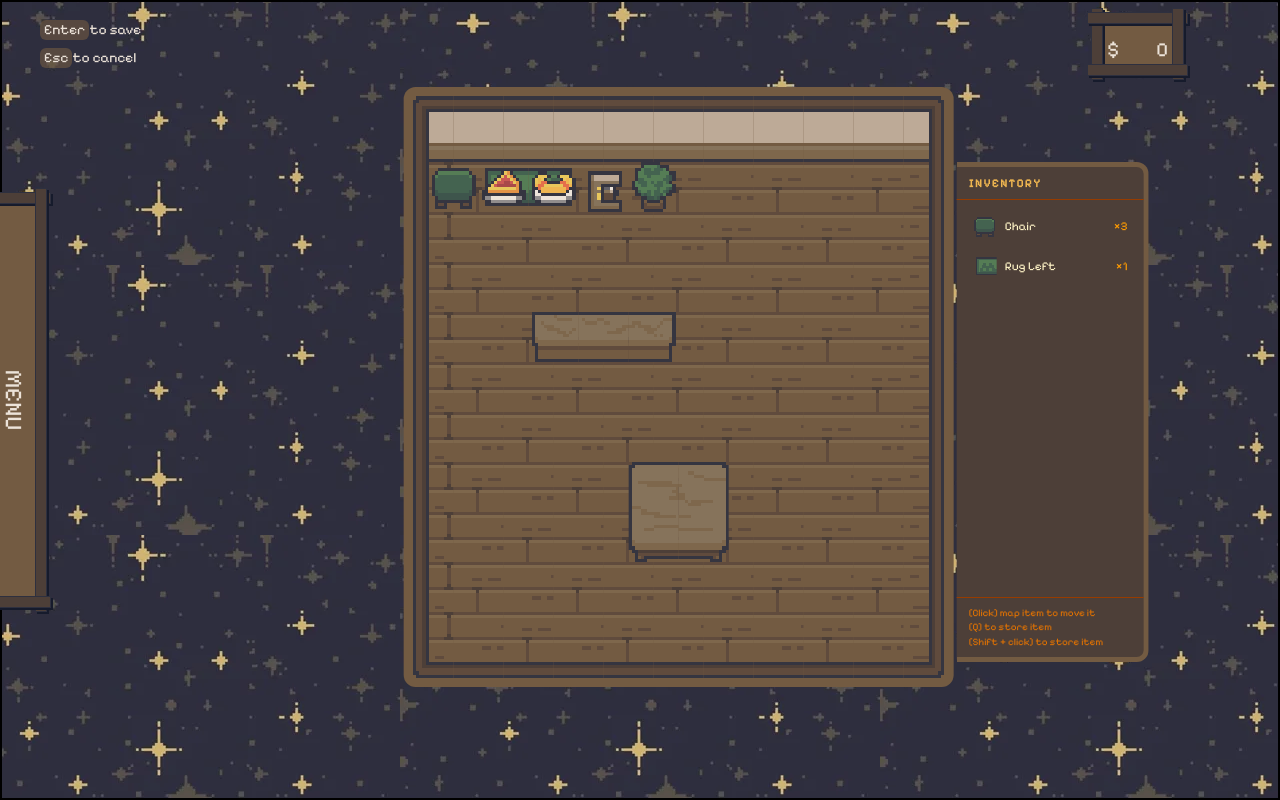
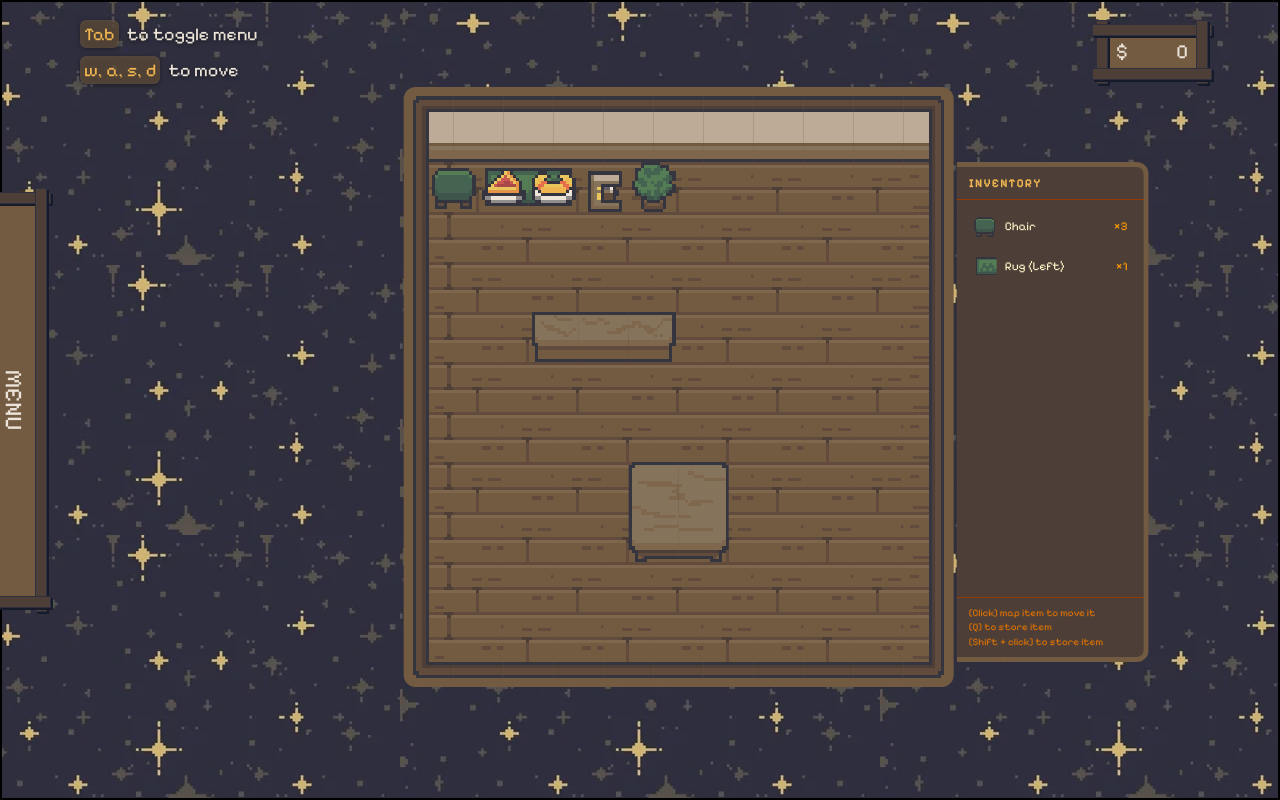
Before and after one commit to devsoc-unsw/trainee-ares-26t1, a React (Vite) app in the folder frontend/: page /dashboard in a window 1280 px wide. Built offline with nearby package versions, Linux system fonts and the light colour scheme; no server answers.

Commit message:
add user context

```diff
--- /dev/null
+++ b/frontend/src/components/KeyHint.tsx
@@ -0,0 +1,19 @@
+interface KeyHintProps {
+  keyName: string;
+  action: string;
+}
+
+export default function KeyHint({ keyName, action }: KeyHintProps) {
+  return (
+    <div className="flex flex-col">
+      <div className="flex flex-row items-center gap-2">
+        <p className="px-1 bg-theme-brown/60 rounded-md text-lg text-theme-yellow drop-shadow-[0_1px_2px_rgba(0,0,0,0.6)]">
+          {keyName}
+        </p>
+        <p className="text-lg drop-shadow-[0_1px_2px_rgba(0,0,0,0.6)]">
+          {action}
+        </p>
+      </div>
+    </div>
+  );
+}
--- a/frontend/src/components/map/DecorateMap.tsx
+++ b/frontend/src/components/map/DecorateMap.tsx
@@ -1,5 +1,5 @@
 import { useCallback, useEffect, useRef, useState } from "react";
-import { TILE_TYPES, type InventoryItem, type MapLayers, type TileId } from "./MapTypes";
+import { TILE_TYPES, type InventoryItem, type MapLayers, type TileId } from "../../types/MapTypes";
 import InventorySidebar from "./Inventory";
 
 // ─── Types ──────────────────────────────────────────────────────────────────
--- a/frontend/src/components/map/GameGrid.tsx
+++ b/frontend/src/components/map/GameGrid.tsx
@@ -1,5 +1,5 @@
 import { MapCell } from "./MapCell";
-import type { MapLayers, MapTile } from "./MapTypes";
+import type { MapLayers, MapTile } from "../../types/MapTypes";
 
 interface GameGridProps {
   layers: MapLayers;
--- a/frontend/src/components/map/GameMap.tsx
+++ b/frontend/src/components/map/GameMap.tsx
@@ -3,7 +3,7 @@ import { Player } from "../sprites/Player"
 import WoodContainer from "../WoodContainer"
 import { DecorateMap } from "./DecorateMap"
 import { GameGrid } from "./GameGrid"
-import { DUMMY_LAYERS, TILE_TYPES, type InventoryItem, type MapLayers } from "./MapTypes"
+import { DUMMY_LAYERS, TILE_TYPES, type InventoryItem, type MapLayers } from "../../types/MapTypes"
 import ZoomableContainer from "./ZoomableContainer"
 import FloorGrid from "./FloorGrid"
 
--- a/frontend/src/components/map/Inventory.tsx
+++ b/frontend/src/components/map/Inventory.tsx
@@ -1,4 +1,4 @@
-import { TILE_TYPES, type InventoryItem } from "./MapTypes";
+import { TILE_TYPES, type InventoryItem } from "../../types/MapTypes";
 
 interface SidebarProps {
   inventory: InventoryItem[];
--- a/frontend/src/components/map/MapCell.tsx
+++ b/frontend/src/components/map/MapCell.tsx
@@ -1,4 +1,4 @@
-import type { MapLayers, MapTile } from "./MapTypes";
+import type { MapLayers, MapTile } from "../../types/MapTypes";
 import TileSprite from "./TileSprite";
 
 interface MapCellProps {
--- a/frontend/src/components/map/TileSprite.tsx
+++ b/frontend/src/components/map/TileSprite.tsx
@@ -1,4 +1,4 @@
-import type { MapTile } from "./MapTypes";
+import type { MapTile } from "../../types/MapTypes";
 
 interface TileSpriteProps {
   tile: MapTile;
--- a/frontend/src/components/sprites/Player.tsx
+++ b/frontend/src/components/sprites/Player.tsx
@@ -1,5 +1,5 @@
 import { useEffect, useRef, useState } from "react";
-import type { TileId } from "../map/MapTypes";
+import type { TileId } from "../../types/MapTypes";
 
 // ─── Types ────────────────────────────────────────────────────────────────────
 
--- /dev/null
+++ b/frontend/src/context/UserContext.tsx
@@ -0,0 +1,63 @@
+// UserContext.tsx
+
+import { createContext, useContext, useState, type ReactNode } from "react";
+import type { User } from "../types/UserTypes";
+import { DUMMY_LAYERS } from "../types/MapTypes";
+
+interface UserContextType {
+  user: User;
+  setUser: React.Dispatch<React.SetStateAction<User>>;
+  updateMoney: (amount: number) => void;
+  updateLayers: (layers: User["layers"]) => void;
+}
+
+const defaultUser: User = {
+  id: "u1",
+  email: "alex@example.com",
+  money: 500,
+  sprite: "Black",
+
+  layers: DUMMY_LAYERS,
+
+  inventory: {
+    1: 2,
+    100: 1,
+    102: 3,
+    104: 1,
+  },
+
+  tasks: [],
+  debtStartDate: null,
+};
+
+const UserContext = createContext<UserContextType | null>(null);
+
+export function UserProvider({ children }: { children: ReactNode }) {
+  const [user, setUser] = useState<User>(defaultUser);
+
+  const updateMoney = (amount: number) => {
+    setUser((prev) => ({
+      ...prev,
+      money: prev.money + amount,
+    }));
+  };
+
+  const updateLayers = (layers: User["layers"]) => {
+    setUser((prev) => ({
+      ...prev,
+      layers,
+    }));
+  };
+
+  return (
+    <UserContext.Provider value={{ user, setUser, updateMoney, updateLayers }}>
+      {children}
+    </UserContext.Provider>
+  );
+}
+
+export function useUser() {
+  const ctx = useContext(UserContext);
+  if (!ctx) throw new Error("useUser must be used inside UserProvider");
+  return ctx;
+}
--- a/frontend/src/pages/DashboardPage.tsx
+++ b/frontend/src/pages/DashboardPage.tsx
@@ -3,6 +3,7 @@ import WoodContainer from "../components/WoodContainer";
 import { useEffect, useState } from "react";
 import { fetchUser } from "../api/api";
 import GameMap from "../components/map/GameMap";
+import KeyHint from "../components/KeyHint";
 
 const DashboardPage = () => {
     const [menu, setMenu] = useState(false);
@@ -22,16 +23,18 @@ const DashboardPage = () => {
     }, []);
 
     useEffect(() => {
-        const handleEscape = (event: KeyboardEvent) => {
-            if (event.key === "Escape") {
-                setMenu(false);
+        const handleKeyDown = (event: KeyboardEvent) => {
+
+            if (event.code === "Tab") {
+                event.preventDefault(); // stops page scroll
+                setMenu(prev => !prev);
             }
         };
 
-        window.addEventListener("keydown", handleEscape);
+        window.addEventListener("keydown", handleKeyDown);
 
         return () => {
-            window.removeEventListener("keydown", handleEscape);
+            window.removeEventListener("keydown", handleKeyDown);
         };
     }, []);
 
@@ -43,36 +46,21 @@ const DashboardPage = () => {
             </div>
 
             {/* TOP BAR */}
-            <div className="sticky top-0 flex flex-col w-[85vw] md:w-[95vw]">
-                <div className="flex flex-row justify-between px-10 py-5">
-
+            <div className="sticky top-0 w-full md:px-20 px-10 py-5">
+                <div className="flex flex-row justify-between items-center">
                     {/* HELP TEXT */}
-                    <div className="flex flex-col">
-                        <div className="flex flex-row">
-                            <p className="pl-1 pr-1 bg-theme-brown/60 rounded-md">
-                                Enter
-                            </p>
-                            <p>to save</p>
-                        </div>
-
-                        <div className="flex flex-row mt-2">
-                            <p className="pl-1 pr-1 bg-theme-brown/60 rounded-md">
-                                Esc
-                            </p>
-                            <p>to cancel</p>
-                        </div>
+                    <div className="flex flex-col gap-2">
+                    <KeyHint keyName="Tab" action="to toggle menu" />
+                    <KeyHint keyName="w, a, s, d" action="to move" />
                     </div>
 
                     {/* MONEY */}
                     <WoodContainer>
-                        <div className="flex flex-row w-[20vw] md:w-[6vw] h-[5vh] justify-between items-center">
-                            <p className="text-xl pr-2 md:pt-5 pt-3 pl-2">$</p>
-                            <p className="pr-2 md:pt-5 pt-3 text-xl">
-                                {meowBucks}
-                            </p>
-                        </div>
+                    <div className="flex flex-row w-24 h-10 items-center justify-between px-3">
+                        <p className="text-xl">$</p>
+                        <p className="text-xl tabular-nums">{meowBucks}</p>
+                    </div>
                     </WoodContainer>
-
                 </div>
             </div>
 
--- a/frontend/src/components/map/MapTypes.ts
+++ b/frontend/src/types/MapTypes.ts
@@ -31,7 +31,7 @@ export const TILE_TYPES: Record<number, MapTile> = {
 
   2: {
       id: 2,
-      name: "Rug Left",
+      name: "Rug (Left)",
       layer: 0,
       sprite: "/tiles/lv0/rug_left.png",
       price: 20,
@@ -39,7 +39,7 @@ export const TILE_TYPES: Record<number, MapTile> = {
 
   3: {
       id: 3,
-      name: "Rug Right",
+      name: "Rug (Right)",
       layer: 0,
       sprite: "/tiles/lv0/rug_right.png",
       price: 20,
--- /dev/null
+++ b/frontend/src/types/UserTypes.ts
@@ -0,0 +1,27 @@
+import type { MapLayers } from "./MapTypes";
+
+export interface Task {
+  id: string;
+  type: "Daily" | "Weekly" | "Custom";
+  name: string;
+  amount: number;
+
+  dayOfWk?: number;
+  difficulty?: "Easy" | "Medium" | "Hard";
+  deadline?: string;
+}
+
+export interface User {
+  id: string;
+  email: string;
+  money: number;
+  sprite: string;
+
+  layers: MapLayers;
+
+  inventory: Record<number, number>;
+
+  tasks: Task[];
+
+  debtStartDate: string | null;
+}
```
